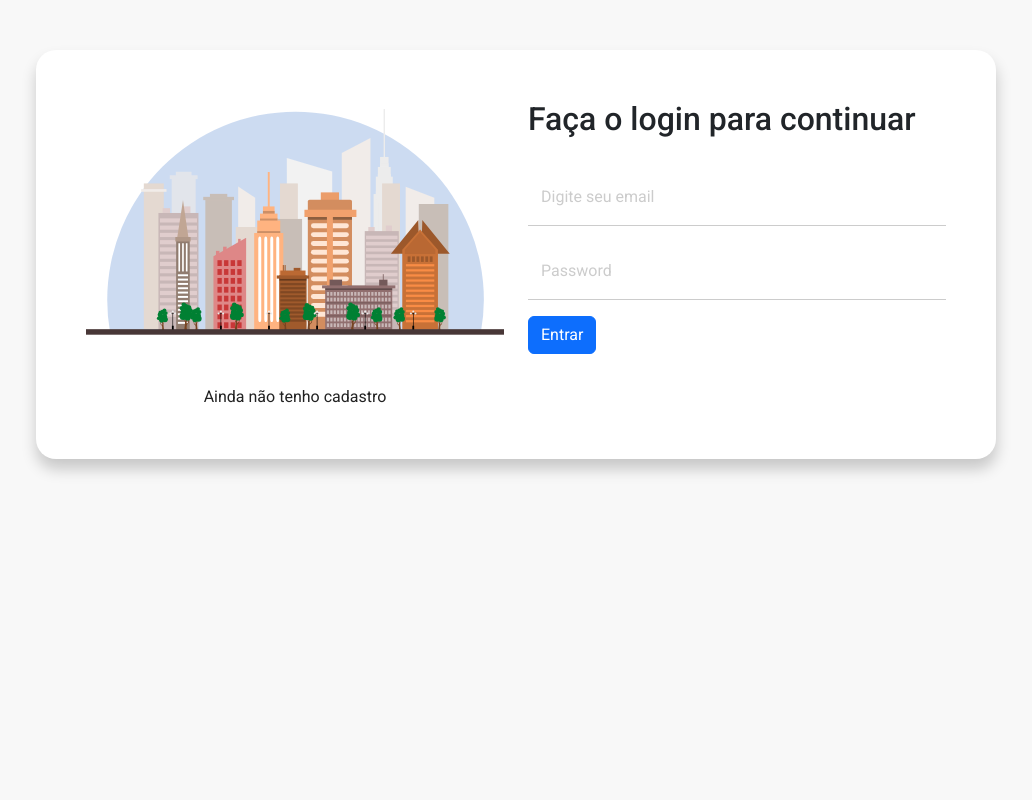
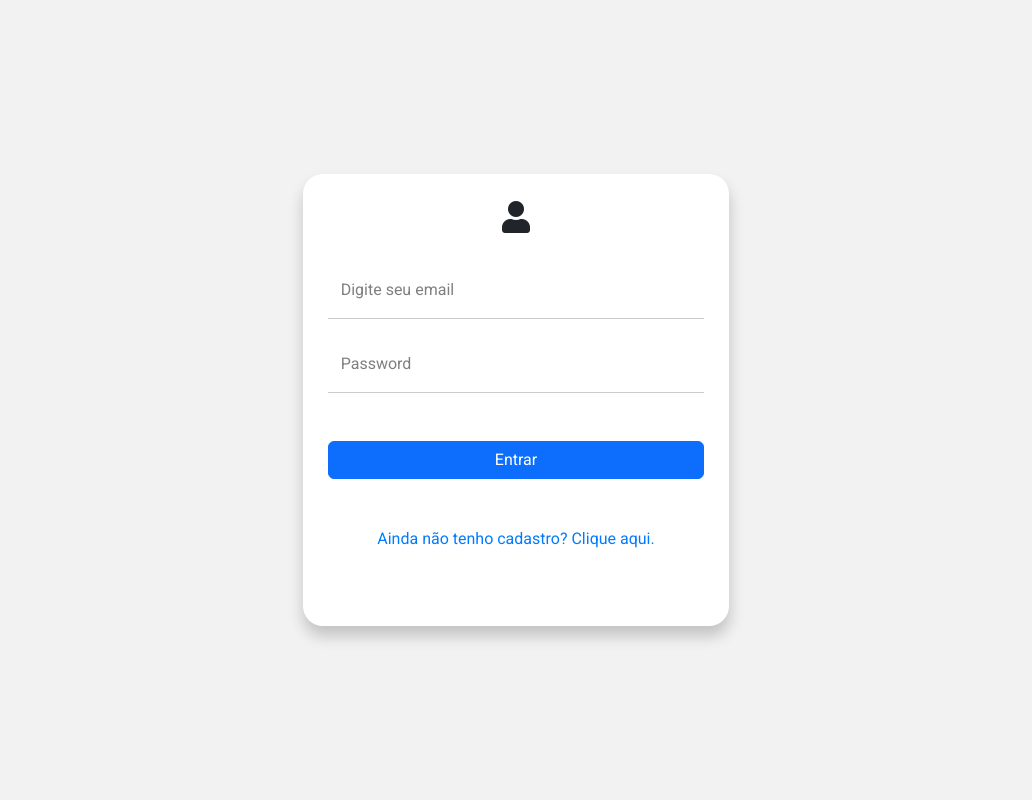
Before and after one commit to melojrx/urbanmobSMTT, a Flask app: page /login in a window 1280 px wide. Shown: the whole page, without its empty margins (124-1156 px from the left). Run offline with Flask 3, Linux system fonts and the light colour scheme; parts of the project's set-up code (start-up, migrations or seed data) failed here and were passed over; some libraries are stand-ins or nearby versions.

Commit message:
nova teladelogin

```diff
--- a/app/static/css/styles_login_register.css
+++ b/app/static/css/styles_login_register.css
@@ -1,40 +1,27 @@
 body {
-    background-color: #f8f8f8;
+    background-color: rgba(0, 0, 0, 0.05);
   }
 
   .rights {
     align-items: center;
   }
 
-  /* Form */
   #form-container {
-    background-color: #FFF;
+    background-color: #fff;
     border-radius: 20px;
-    box-shadow: .5px 10px 15px rgba(0, 0, 0, 0.2);
+    box-shadow: 0.5px 10px 15px rgba(0, 0, 0, 0.2);
     margin: 25px auto;
     padding: 25px;
-
-}
-
-@media(min-width: 768px) {
-#form-container {
-    margin: 50px auto;
-    padding: 50px;
-}
-}
-
-#form-container h2 {
-font-weight: 800px;
-margin-bottom: 30px;
   }
 
   #form-container a {
-color: #222;
-transition: .5s;
+    color: #007bff;
+    text-decoration: none;
+    transition: 0.5s;
   }
 
   #form-container a:hover {
-color: #0d6efd;
+    color: #0056b3;
   }
 
   #form-container form {
@@ -43,7 +30,7 @@ padding-bottom: 50px;
 
   #form-container .form-control {
     border: none;
-border-bottom: 1px solid #CCC;
+    border-bottom: 1px solid #ccc;
     border-radius: 0;
   }
 
@@ -52,7 +39,7 @@ box-shadow: none;
   }
 
   #form-container .form-floating label {
-color: #CCC;
+    color: rgba(0, 0, 0, 0.5);
   }
 
   #form-container .form-floating > .form-control:focus~label {
@@ -66,16 +53,15 @@ border-color: #0d6efd;
   }
 
   .btn.btn-primary {
+    background-color: #007bff;
+    border-color: #007bff;
     width: 100%;
   }
 
-@media(min-width: 768px) {
-.btn.btn-primary {
-    width: auto;
+  .btn-primary:hover {
+    background-color: #0069d9;
+    border-color: #0062cc;
   }
-}
-
-/* Image */
 
   .row.align-items-center {
     align-content: center;
@@ -84,9 +70,8 @@ height: 100%;
 
   #link-container {
     text-align: center;
-padding-top: 50px;
   }
 
   .important {
-    color: #FF0000;
+    color: #ff0000;
   }
--- a/app/static/css/styles_site.css
+++ b/app/static/css/styles_site.css
@@ -1,29 +1,31 @@
 @import url('https://fonts.googleapis.com/css2?family=Righteous&display=swap');
 
-body, h1, h2, p, ul, li, a {
+* {
+    box-sizing: border-box;
+}
+
+body,
+h1,
+h2,
+p,
+ul,
+li,
+a {
     margin: 0;
     padding: 0;
-
 }
 
 a {
     text-decoration: none;
+    color: white;
 }
 
 ul {
     list-style: none;
 }
 
-
-* {
-    box-sizing: border-box;
-}
-
-/*Menu*/
-
 .menu-bg {
-   background: rgb(9,9,121);
-   background: linear-gradient(90deg, rgba(9,9,121,1) 0%, rgba(49,5,245,1) 35%, rgba(0,212,255,1) 100%);
+    background: linear-gradient(90deg, rgba(9, 9, 121, 1) 0%, rgba(49, 5, 245, 1) 35%, rgba(0, 212, 255, 1) 100%);
 }
 
 .menu-site {
@@ -98,66 +96,46 @@ ul {
     font-family: 'Open Sans', sans-serif;
     font-weight: 500;
     text-align: left;
-
 }
 
 .img_site {
     margin-top: 5px;
 }
 
-.img_googleplay {
+.img_googleplay,
+.img_appstore {
     max-height: 50px;
     margin-right: 5px;
 }
 
-.img_appstore {
-    max-height: 50px;
-}
-
 @media screen and (max-width: 479px) {
     .conteudo_principal,
-    .conteudo_principal_titulo
-     {
+    .conteudo_principal_titulo {
         font-size: 34px;
         line-height: 42px;
         margin: 0 auto;
         text-align: center;
     }
-}
 
-@media screen and (max-width: 479px) {
-    .img_site
-     {
+    .img_site {
         padding: 20px;
     }
 }
 
 @media screen and (max-width: 390px) {
-    .img_site
-     {
+    .img_site {
         display: flex;
         flex-direction: column;
+    }
 
+    .img_appstore,
+    .img_googleplay {
+        display: none;
     }
 }
 
-@media screen and (max-width: 390px) {
-    .img_appstore,
-    .img_googleplay
-     {
-       display: none;
-
-
-    }
-}
-
-
-
-/* Footer */
-
 .footer-bg {
-    background: rgb(9,9,121);
-    background: linear-gradient(90deg, rgba(9,9,121,1) 0%, rgba(49,5,245,1) 35%, rgba(0,212,255,1) 100%);
+    background: linear-gradient(90deg, rgba(9, 9, 121, 1) 0%, rgba(49, 5, 245, 1) 35%, rgba(0, 212, 255, 1) 100%);
 }
 
 .footer-menu {
@@ -170,24 +148,20 @@ ul {
     align-items: center;
 }
 
-.footer-menu i, a {
+.footer-menu i,
+.contato-footer i,
+a {
     color: white;
-}
-
-.contato-footer i, a {
-    padding: 5px;
 }
 
 .copy-footer-site {
     color: white;
     padding-right: 40px;
     border-right: 1px solid white;
-
 }
 
 .social-footer {
     display: flex;
-
 }
 
 .social-footer i {
--- a/app/templates/include.html
+++ b/app/templates/include.html
@@ -3,8 +3,9 @@
   <meta http-equiv="X-UA-Compatible" content="IE=edge">
   <meta http-equiv="Content-Security-Policy" content="upgrade-insecure-requests" />
   <meta name="viewport" content="width=device-width, initial-scale=1.0, shrink-to-fit=no">
-  <title>URBAN MOB</title>
+  <title>URBAN PASS</title>
   <!-- CSS only -->
+  <link rel="stylesheet" href="https://maxcdn.bootstrapcdn.com/bootstrap/4.5.2/css/bootstrap.min.css">
   <link href="https://cdn.jsdelivr.net/npm/bootstrap@5.2.0/dist/css/bootstrap.min.css" rel="stylesheet"
     integrity="sha384-gH2yIJqKdNHPEq0n4Mqa/HGKIhSkIHeL5AyhkYV8i59U5AR6csBvApHHNl/vI1Bx" crossorigin="anonymous">
   <!-- CSS do Projeto -->
@@ -14,11 +15,14 @@
   <link rel="stylesheet" type="text/css" href="{{url_for('static', filename = 'css/styles_urbangov.css')}}">
   <link rel="stylesheet" type="text/css" href="{{url_for('static', filename = 'css/map.css')}}">
   <!-- JavaScript Bundle with Popper -->
+  <script src="https://maxcdn.bootstrapcdn.com/bootstrap/4.5.2/js/bootstrap.min.js"></script>
   <script src="https://cdn.jsdelivr.net/npm/bootstrap@5.2.0/dist/js/bootstrap.bundle.min.js"
     integrity="sha384-A3rJD856KowSb7dwlZdYEkO39Gagi7vIsF0jrRAoQmDKKtQBHUuLZ9AsSv4jD4Xa" crossorigin="anonymous" defer>
     </script>
   <!-- Bootstrap Icons -->
   <link rel="stylesheet" href="https://cdn.jsdelivr.net/npm/bootstrap-icons@1.10.3/font/bootstrap-icons.css">
+  <link rel="stylesheet" href="https://cdnjs.cloudflare.com/ajax/libs/font-awesome/5.15.3/css/all.min.css">
+
   <!-- Favicon -->
   <link rel="shortcut icon" href="static/img/favicon.ico" type="image/x-icon">
   <script src="https://maxcdn.bootstrapcdn.com/bootstrap/3.3.6/js/bootstrap.min.js"></script>
--- a/app/templates/login.html
+++ b/app/templates/login.html
@@ -4,10 +4,11 @@
 {% include 'include.html' %}
 
 <body>
-    <div class="container col-11 col-md-9" id="form-container">
+    <div class="d-flex justify-content-center align-items-center" style="height: 100vh;">
+        <div class="container col-12 col-md-6 col-lg-4" id="form-container">
             <div class="row justify-content-center">
-            <div class="col-md-6 order-md-2">
-                <h2>Faça o login para continuar</h2>
+                <div class="col">
+                    <h2 class="text-center mb-4"><i class="fas fa-user"></i></h2>
                     {% with messages = get_flashed_messages() %}
                     {% if messages %}
                         <div class="alert alert-danger" role="alert">
@@ -34,21 +35,19 @@
                             </div>
                             {% endfor %}
                         </div>
+                        <div class="text-center mt-5">
+                            <div class="d-flex justify-content-center">
                                 {{ form.submit(class_="btn btn-primary") }}
+                            </div>
+                            <div class="text-center mt-5">
+                                <a href="{{url_for('login.register')}}">Ainda não tenho cadastro? Clique aqui. </a>
+                            </div>
+                        </div>
                     </form>
-            </div>
-            <div class="col-md-6 order-md-1">
-                <div class="col-12">
-                    <img src="{{url_for('static', filename = 'img/login_image.svg')}}" alt="Olá Usuário" class="img-fluid">
-                </div>
-                <div class="col-12" id="link-container">
-                    <a href="{{url_for('login.register')}}">Ainda não tenho cadastro</a>
                 </div>
             </div>
         </div>
     </div>
-    </div>
-
 </body>
 
 </html>
```
Also changed, not shown: other parts of app/static/css/styles_site.css (+15 -37 lines). Lines whose indentation alone changed are shown as unchanged.
